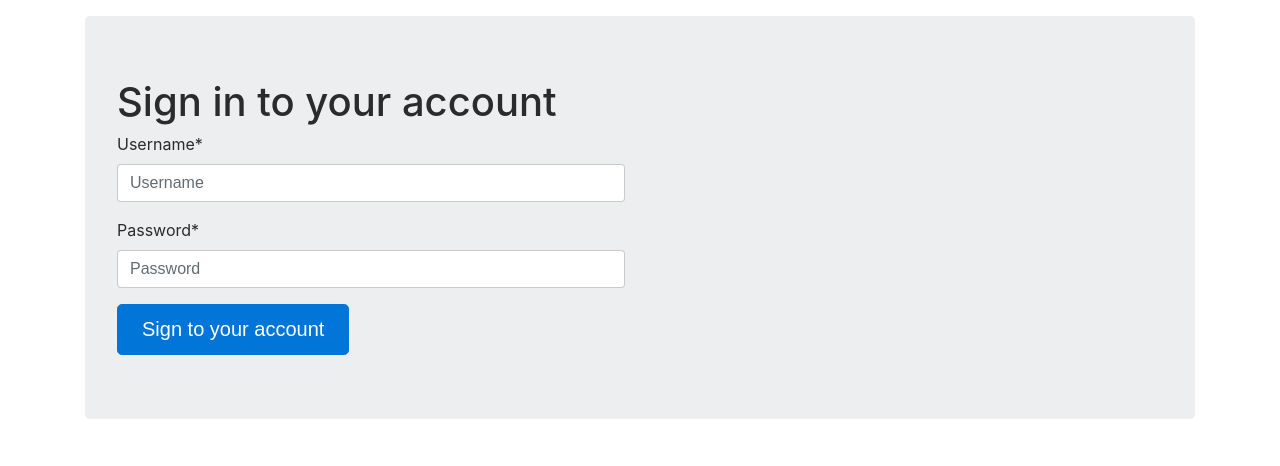
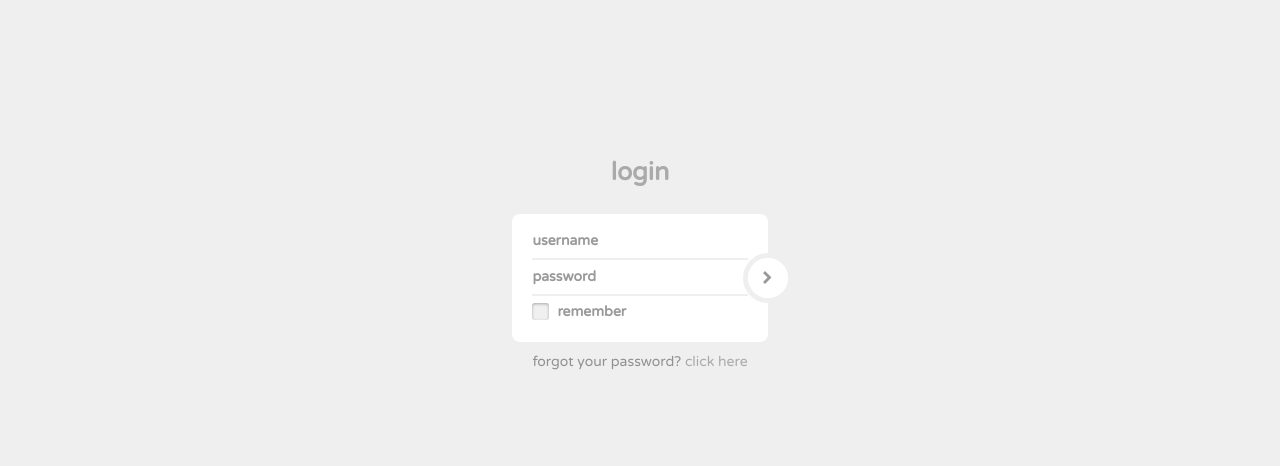
Before and after one commit to isogunro/finalproject, a Node server app: page /admin/ in a window 1280 px wide. Shown: the top 466 px of the page. Run offline with Node 20, Linux system fonts and the light colour scheme; some libraries are stand-ins or nearby versions.

Commit message:
Add css and bootstrap

```diff
--- a/index.js
+++ b/index.js
@@ -1,3 +1,4 @@
+//https://www.youtube.com/watch?v=iX8UhDOmkPE (Authentication Video)
 //import the express module
 const express = require('express');
 const mongoose = require('mongoose');
@@ -21,7 +22,7 @@ const adminRouter = require('./routes/adminDashboard.js')
 let app = express();
 
 
-//app.use(express.static('public'))
+app.use(express.static('./public'))
 
 app.engine('handlebars', hbs({
 		defaultLayout: 'main',
--- /dev/null
+++ b/public/main.css
@@ -0,0 +1,437 @@
+h2 {
+  margin-top: 15px;
+  color: #ccc;
+}
+.container {
+  margin: auto;
+  width: 50%;
+  padding: 10px;
+  text-align: center;
+  margin-top: 60px
+}
+.text {
+  margin-top:15px;
+}
+
+
+
+/*************************************************************************************************************/
+/*Contact Form - Bootstrap
+/*************************************************************************************************************/
+#contact{
+   padding:10px 0 10px;
+ }
+
+ .contact-text{
+   margin:45px auto;
+ }
+
+ .mail-message-area{
+   width:100%;
+   padding:0 15px;
+ }
+
+ .mail-message{
+   width: 100%;
+   background:rgba(255,255,255, 0.8) !important;
+   -webkit-transition: all 0.7s;
+   -moz-transition: all 0.7s;
+   transition: all 0.7s;
+   margin:0 auto;
+   border-radius: 0;
+ }
+
+ .not-visible-message{
+   height:0px;
+   opacity: 0;
+ }
+
+ .visible-message{
+   height:auto;
+   opacity: 1;
+   margin:25px auto 0;
+ }
+
+/* Input Styles */
+
+ .form{
+   width: 100%;
+   padding: 15px;
+   background:#f8f8f8;
+   border:1px solid rgba(0, 0, 0, 0.075);
+   margin-bottom:25px;
+   color:#727272 !important;
+   font-size:13px;
+   -webkit-transition: all 0.4s;
+   -moz-transition: all 0.4s;
+   transition: all 0.4s;
+ }
+
+ .form:hover{
+   border:1px solid #8BC3A3;
+ }
+
+ .form:focus{
+   color: white;
+   outline: none;
+   border:1px solid #8BC3A3;
+ }
+
+ .textarea{
+   height: 200px;
+   max-height: 200px;
+   max-width: 100%;
+ }
+
+/* Generic Button Styles */
+
+ .button{
+   padding:8px 12px;
+   background:#0A5175;
+   display: block;
+   width:120px;
+   margin:10px 0 0px 0;
+   border-radius:3px;
+   -webkit-transition: all 0.3s;
+   -moz-transition: all 0.3s;
+   transition: all 0.3s;
+   text-align:center;
+   font-size:0.8em;
+   box-shadow: 0px 1px 4px rgba(0,0,0, 0.10);
+   -moz-box-shadow: 0px 1px 4px rgba(0,0,0, 0.10);
+   -webkit-box-shadow: 0px 1px 4px rgba(0,0,0, 0.10);
+ }
+
+ .button:hover{
+   background:#8BC3A3;
+   color:white;
+ }
+
+/* Send Button Styles */
+
+ .form-btn{
+   width:180px;
+   display: block;
+   height: auto;
+   padding:15px;
+   color:#fff;
+   background:#8BC3A3;
+   border:none;
+   border-radius:3px;
+   outline: none;
+   -webkit-transition: all 0.3s;
+   -moz-transition: all 0.3s;
+   transition: all 0.3s;
+   margin:auto;
+   box-shadow: 0px 1px 4px rgba(0,0,0, 0.10);
+   -moz-box-shadow: 0px 1px 4px rgba(0,0,0, 0.10);
+   -webkit-box-shadow: 0px 1px 4px rgba(0,0,0, 0.10);
+ }
+
+ .form-btn:hover{
+   background:#111;
+   color: white;
+   border:none;
+ }
+
+ .form-btn:active{
+   opacity: 0.9;
+ }
+center{
+ margin-top:330px;
+}
+input {
+   position: relative;
+   z-index: 9999;
+}
+
+/************************************************************************************************
+/*ADIM Form
+/************************************************************************************************
+/*------------------------------------------------------------------
+[Master Stylesheet]
+
+Project    	: Aether
+Version		: 1.0
+Last change	: 2015/03/27
+-------------------------------------------------------------------*/
+/*------------------------------------------------------------------
+[Table of contents]
+
+1. General Structure
+2. Anchor Link
+3. Text Outside the Box
+4. Main Form
+5. Login Button
+6. Form Invalid
+7. Form - Main Message
+8. Custom Checkbox & Radio
+9. Misc
+-------------------------------------------------------------------*/
+/*=== 1. General Structure ===*/
+html,
+body {
+  background: #efefef;
+  padding: 10px;
+  font-family: 'Varela Round';
+}
+/*=== 2. Anchor Link ===*/
+a {
+  color: #aaaaaa;
+  transition: all ease-in-out 200ms;
+}
+a:hover {
+  color: #333333;
+  text-decoration: none;
+}
+/*=== 3. Text Outside the Box ===*/
+.etc-login-form {
+  color: #919191;
+  padding: 10px 20px;
+}
+.etc-login-form p {
+  margin-bottom: 5px;
+}
+/*=== 4. Main Form ===*/
+.login-form-1 {
+  max-width: 300px;
+  border-radius: 5px;
+  display: inline-block;
+}
+.main-login-form {
+  position: relative;
+}
+.login-form-1 .form-control {
+  border: 0;
+  box-shadow: 0 0 0;
+  border-radius: 0;
+  background: transparent;
+  color: #555555;
+  padding: 7px 0;
+  font-weight: bold;
+  height:auto;
+}
+.login-form-1 .form-control::-webkit-input-placeholder {
+  color: #999999;
+}
+.login-form-1 .form-control:-moz-placeholder,
+.login-form-1 .form-control::-moz-placeholder,
+.login-form-1 .form-control:-ms-input-placeholder {
+  color: #999999;
+}
+.login-form-1 .form-group {
+  margin-bottom: 0;
+  border-bottom: 2px solid #efefef;
+  padding-right: 20px;
+  position: relative;
+}
+.login-form-1 .form-group:last-child {
+  border-bottom: 0;
+}
+.login-group {
+  background: #ffffff;
+  color: #999999;
+  border-radius: 8px;
+  padding: 10px 20px;
+}
+.login-group-checkbox {
+  padding: 5px 0;
+}
+/*=== 5. Login Button ===*/
+.login-form-1 .login-button {
+  position: absolute;
+  right: -25px;
+  top: 50%;
+  background: #ffffff;
+  color: #999999;
+  padding: 11px 0;
+  width: 50px;
+  height: 50px;
+  margin-top: -25px;
+  border: 5px solid #efefef;
+  border-radius: 50%;
+  transition: all ease-in-out 500ms;
+}
+.login-form-1 .login-button:hover {
+  color: #555555;
+  transform: rotate(450deg);
+}
+.login-form-1 .login-button.clicked {
+  color: #555555;
+}
+.login-form-1 .login-button.clicked:hover {
+  transform: none;
+}
+.login-form-1 .login-button.clicked.success {
+  color: #2ecc71;
+}
+.login-form-1 .login-button.clicked.error {
+  color: #e74c3c;
+}
+/*=== 6. Form Invalid ===*/
+label.form-invalid {
+  position: absolute;
+  top: 0;
+  right: 0;
+  z-index: 5;
+  display: block;
+  margin-top: -25px;
+  padding: 7px 9px;
+  background: #777777;
+  color: #ffffff;
+  border-radius: 5px;
+  font-weight: bold;
+  font-size: 11px;
+}
+label.form-invalid:after {
+  top: 100%;
+  right: 10px;
+  border: solid transparent;
+  content: " ";
+  height: 0;
+  width: 0;
+  position: absolute;
+  pointer-events: none;
+  border-color: transparent;
+  border-top-color: #777777;
+  border-width: 6px;
+}
+/*=== 7. Form - Main Message ===*/
+.login-form-main-message {
+  background: #ffffff;
+  color: #999999;
+  border-left: 3px solid transparent;
+  border-radius: 3px;
+  margin-bottom: 8px;
+  font-weight: bold;
+  height: 0;
+  padding: 0 20px 0 17px;
+  opacity: 0;
+  transition: all ease-in-out 200ms;
+}
+.login-form-main-message.show {
+  height: auto;
+  opacity: 1;
+  padding: 10px 20px 10px 17px;
+}
+.login-form-main-message.success {
+  border-left-color: #2ecc71;
+}
+.login-form-main-message.error {
+  border-left-color: #e74c3c;
+}
+/*=== 8. Custom Checkbox & Radio ===*/
+/* Base for label styling */
+[type="checkbox"]:not(:checked),
+[type="checkbox"]:checked,
+[type="radio"]:not(:checked),
+[type="radio"]:checked {
+  position: absolute;
+  left: -9999px;
+}
+[type="checkbox"]:not(:checked) + label,
+[type="checkbox"]:checked + label,
+[type="radio"]:not(:checked) + label,
+[type="radio"]:checked + label {
+  position: relative;
+  padding-left: 25px;
+  padding-top: 1px;
+  cursor: pointer;
+}
+/* checkbox aspect */
+[type="checkbox"]:not(:checked) + label:before,
+[type="checkbox"]:checked + label:before,
+[type="radio"]:not(:checked) + label:before,
+[type="radio"]:checked + label:before {
+  content: '';
+  position: absolute;
+  left: 0;
+  top: 2px;
+  width: 17px;
+  height: 17px;
+  border: 0px solid #aaa;
+  background: #f0f0f0;
+  border-radius: 3px;
+  box-shadow: inset 0 1px 3px rgba(0, 0, 0, 0.3);
+}
+/* checked mark aspect */
+[type="checkbox"]:not(:checked) + label:after,
+[type="checkbox"]:checked + label:after,
+[type="radio"]:not(:checked) + label:after,
+[type="radio"]:checked + label:after {
+  position: absolute;
+  color: #555555;
+  transition: all .2s;
+}
+/* checked mark aspect changes */
+[type="checkbox"]:not(:checked) + label:after,
+[type="radio"]:not(:checked) + label:after {
+  opacity: 0;
+  transform: scale(0);
+}
+[type="checkbox"]:checked + label:after,
+[type="radio"]:checked + label:after {
+  opacity: 1;
+  transform: scale(1);
+}
+/* disabled checkbox */
+[type="checkbox"]:disabled:not(:checked) + label:before,
+[type="checkbox"]:disabled:checked + label:before,
+[type="radio"]:disabled:not(:checked) + label:before,
+[type="radio"]:disabled:checked + label:before {
+  box-shadow: none;
+  border-color: #8c8c8c;
+  background-color: #878787;
+}
+[type="checkbox"]:disabled:checked + label:after,
+[type="radio"]:disabled:checked + label:after {
+  color: #555555;
+}
+[type="checkbox"]:disabled + label,
+[type="radio"]:disabled + label {
+  color: #8c8c8c;
+}
+/* accessibility */
+[type="checkbox"]:checked:focus + label:before,
+[type="checkbox"]:not(:checked):focus + label:before,
+[type="checkbox"]:checked:focus + label:before,
+[type="checkbox"]:not(:checked):focus + label:before {
+  border: 1px dotted #f6f6f6;
+}
+/* hover style just for information */
+label:hover:before {
+  border: 1px solid #f6f6f6 !important;
+}
+/*=== Customization ===*/
+/* radio aspect */
+[type="checkbox"]:not(:checked) + label:before,
+[type="checkbox"]:checked + label:before {
+  border-radius: 3px;
+}
+[type="radio"]:not(:checked) + label:before,
+[type="radio"]:checked + label:before {
+  border-radius: 35px;
+}
+/* selected mark aspect */
+[type="checkbox"]:not(:checked) + label:after,
+[type="checkbox"]:checked + label:after {
+  content: '✔';
+  top: 0;
+  left: 2px;
+  font-size: 14px;
+}
+[type="radio"]:not(:checked) + label:after,
+[type="radio"]:checked + label:after {
+  content: '\2022';
+  top: 0;
+  left: 3px;
+  font-size: 30px;
+  line-height: 25px;
+}
+/*=== 9. Misc ===*/
+.logo {
+  padding: 15px 0;
+  font-size: 25px;
+  color: #aaaaaa;
+  font-weight: bold;
+}
--- a/views/adminLogin.handlebars
+++ b/views/adminLogin.handlebars
@@ -1,30 +1,34 @@
+
+<!-- LOGIN FORM -->
 <div class="container">
-
-<nav class="navbar navbar-default">
-  <div class="container-fluid">
-    <!-- Collect the nav links, forms, and other content for toggling -->
-    <div class="collapse navbar-collapse" id="bs-example-navbar-collapse-1">
-      <ul class="nav navbar-nav navbar-right">
-      </ul>
-    </div><!-- /.navbar-collapse -->
-  </div><!-- /.container-fluid -->
-</nav>
-    <div class="jumbotron">
-        <h1>Sign in to your account</h1>
-        <div class="row">
-            <div class="col-md-6">
-                <form method="post" action="/admin">
+<div class="text-center" style="padding:50px 0">
+	<div class="logo">login</div>
+	<!-- Main Form -->
+	<div class="login-form-1">
+		<form id="login-form" class="text-left">
+			<div class="login-form-main-message"></div>
+			<div class="main-login-form">
+				<div class="login-group">
 					<div class="form-group">
-                        <label for="username">Username*</label>
-                        <input type="text" class="form-control" name="username" placeholder="Username">
+						<label for="lg_username" class="sr-only">Username</label>
+						<input type="text" class="form-control" id="lg_username" name="lg_username" placeholder="username">
 					</div>
 					<div class="form-group">
-                        <label for="password">Password*</label>
-                        <input type="password" class="form-control" id="password" placeholder="Password">
+						<label for="lg_password" class="sr-only">Password</label>
+						<input type="password" class="form-control" id="lg_password" name="lg_password" placeholder="password">
 					</div>
-                    <button type="submit" class="btn btn-primary btn-lg">Sign to your account</button>
+					<div class="form-group login-group-checkbox">
+						<input type="checkbox" id="lg_remember" name="lg_remember">
+						<label for="lg_remember">remember</label>
+					</div>
+				</div>
+				<button type="submit" class="login-button"><i class="fa fa-chevron-right"></i></button>
+			</div>
+			<div class="etc-login-form">
+				<p>forgot your password? <a href="#">click here</a></p>
+			</div>
 		</form>
 	</div>
+	<!-- end:Main Form -->
 </div>
 </div>
-</div>
--- a/views/home.handlebars
+++ b/views/home.handlebars
@@ -0,0 +1 @@
+<div>Home Page</div>
--- a/views/layouts/main.handlebars
+++ b/views/layouts/main.handlebars
@@ -6,6 +6,10 @@
     <!-- <script src="https://cdnjs.cloudflare.com/ajax/libs/jquery/3.2.1/jquery.min.js"></script>-->
     <link rel="stylesheet" href="https://cdn.datatables.net/1.10.15/css/jquery.dataTables.min.css" />
     <link rel="stylesheet" href="https://maxcdn.bootstrapcdn.com/bootstrap/4.0.0-alpha.6/css/bootstrap.min.css" integrity="sha384-rwoIResjU2yc3z8GV/NPeZWAv56rSmLldC3R/AZzGRnGxQQKnKkoFVhFQhNUwEyJ" crossorigin="anonymous">
+    <link rel="stylesheet" href="https://maxcdn.bootstrapcdn.com/bootstrap/3.3.0/css/bootstrap.min.css">
+    <link rel="stylesheet" href="//maxcdn.bootstrapcdn.com/font-awesome/4.3.0/css/font-awesome.min.css">
+<link href='http://fonts.googleapis.com/css?family=Varela+Round' rel='stylesheet' type='text/css'>
+    <link rel="stylesheet" href="/main.css" />
     <script src="https://code.jquery.com/jquery-3.1.1.slim.min.js" integrity="sha384-A7FZj7v+d/sdmMqp/nOQwliLvUsJfDHW+k9Omg/a/EheAdgtzNs3hpfag6Ed950n" crossorigin="anonymous"></script>
     <script src="https://cdnjs.cloudflare.com/ajax/libs/datatables/1.10.15/js/jquery.dataTables.min.js"></script>
     <script src="https://cdnjs.cloudflare.com/ajax/libs/tether/1.4.0/js/tether.min.js" integrity="sha384-DztdAPBWPRXSA/3eYEEUWrWCy7G5KFbe8fFjk5JAIxUYHKkDx6Qin1DkWx51bBrb" crossorigin="anonymous"></script>
--- a/views/registration.handlebars
+++ b/views/registration.handlebars
@@ -1,4 +1,4 @@
-<div style="width:60%;margin:auto" class="container">
+<div class="container">
 
 <form method="post" action="/vendor/thanks" class="form-horizontal">
 <fieldset>
```
Also changed, not shown: views/about.handlebars (+6 -1 lines), views/contact.handlebars (+40 -1 lines). Lines whose indentation alone changed are shown as unchanged.
